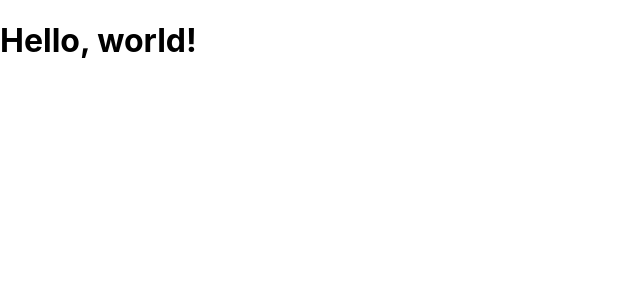
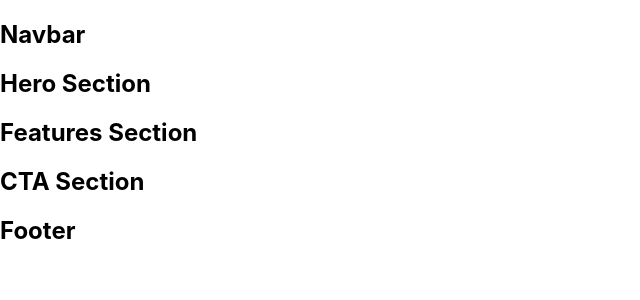
Before and after one commit to jonrutter/manage-demo, a React (Create React App) app: page / in a window 1280 px wide. Shown: the top 300 px of the page, without its empty margins (0-640 px from the left). Built offline with nearby package versions, Linux system fonts and the light colour scheme; a web font is replaced by a local one.

Commit message:
Drafted template files

```diff
--- a/src/App.js
+++ b/src/App.js
@@ -1,7 +1,24 @@
 import React from 'react';
 
+// components
+import Navbar from './components/Navbar';
+import Hero from './components/Hero';
+import Features from './components/Features';
+import CTASection from './components/CTASection';
+import Footer from './components/Footer';
+
 function App() {
-  return <h1>Hello, world!</h1>;
+  return (
+    <>
+      <Navbar />
+      <main>
+        <Hero />
+        <Features />
+        <CTASection />
+      </main>
+      <Footer />
+    </>
+  );
 }
 
 export default App;
--- /dev/null
+++ b/src/components/CTASection/index.js
@@ -0,0 +1,12 @@
+import React from 'react';
+
+// styles
+import s from './CTASection.module.css';
+
+const CTASection = () => (
+  <div>
+    <h2>CTA Section</h2>
+  </div>
+);
+
+export default CTASection;
--- /dev/null
+++ b/src/components/Features/index.js
@@ -0,0 +1,12 @@
+import React from 'react';
+
+// styles
+import s from './Features.module.css';
+
+const Features = () => (
+  <div>
+    <h2>Features Section</h2>
+  </div>
+);
+
+export default Features;
--- /dev/null
+++ b/src/components/Footer/index.js
@@ -0,0 +1,12 @@
+import React from 'react';
+
+// styles
+import s from './Footer.module.css';
+
+const Footer = () => (
+  <div>
+    <h2>Footer</h2>
+  </div>
+);
+
+export default Footer;
--- /dev/null
+++ b/src/components/Hero/index.js
@@ -0,0 +1,12 @@
+import React from 'react';
+
+// styles
+import s from './Hero.module.css';
+
+const Hero = () => (
+  <div>
+    <h2>Hero Section</h2>
+  </div>
+);
+
+export default Hero;
--- /dev/null
+++ b/src/components/Navbar/index.js
@@ -0,0 +1,12 @@
+import React from 'react';
+
+// styles
+import s from './Navbar.module.css';
+
+const Navbar = () => (
+  <div>
+    <h2>Navbar</h2>
+  </div>
+);
+
+export default Navbar;
```
Also changed, not shown: src/components/CTASection/CTASection.module.css (added), src/components/Features/Features.module.css (added), src/components/Footer/Footer.module.css (added), src/components/Hero/Hero.module.css (added), src/components/Navbar/Navbar.module.css (added).
